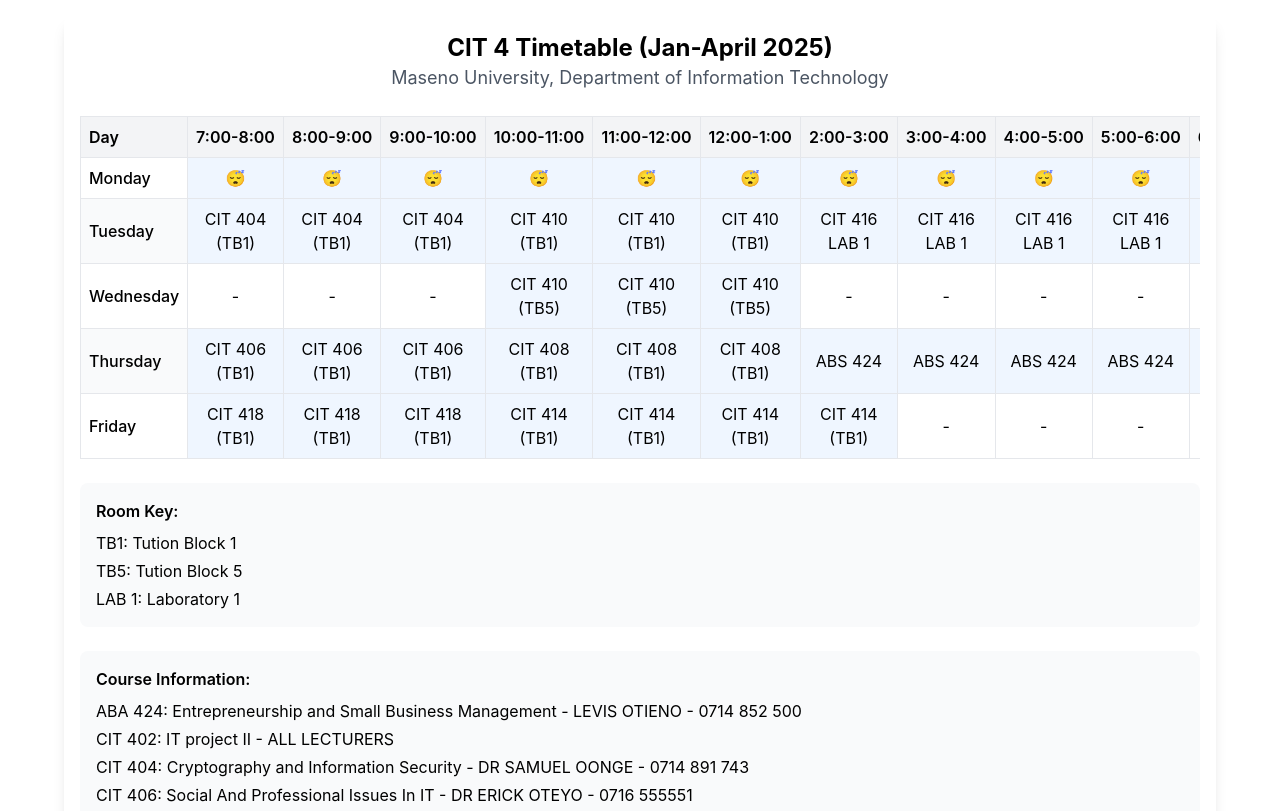
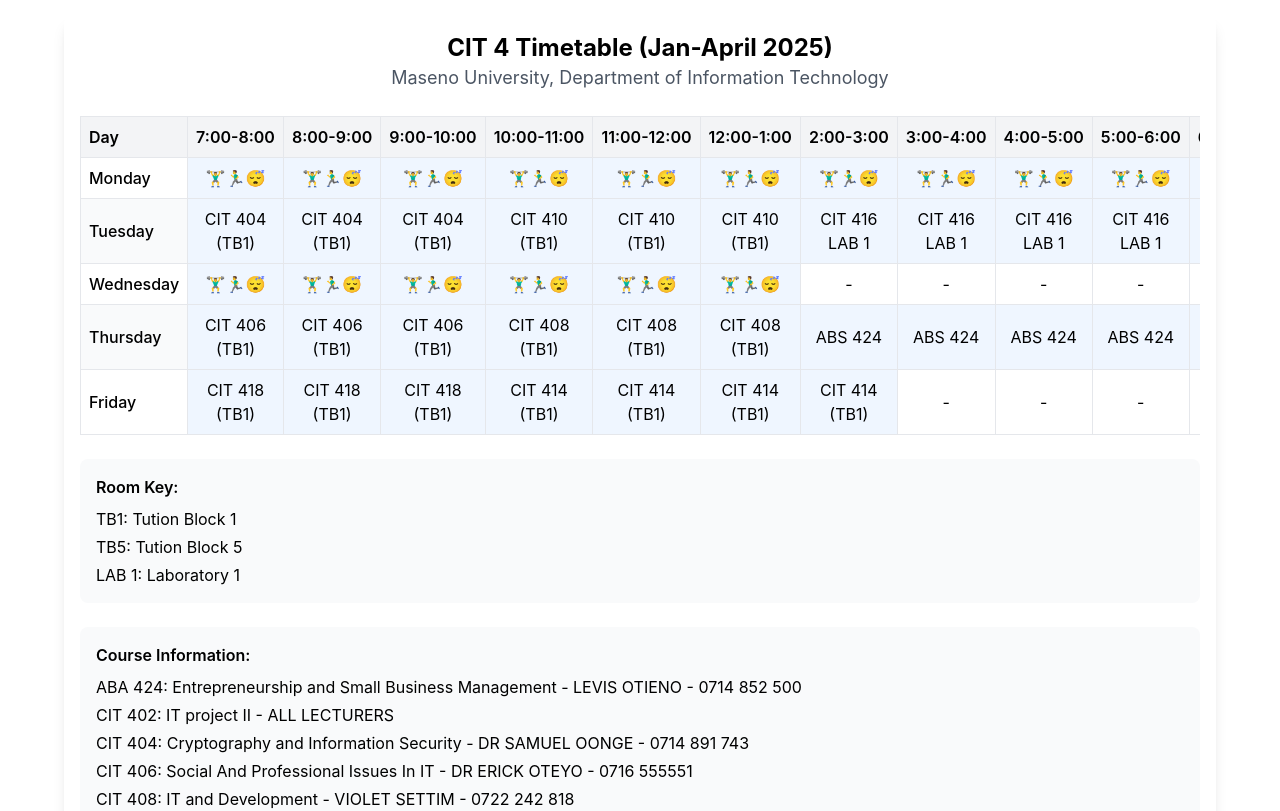
Before and after one commit to JosephNjoroge8/cit4-timetable, a React (Create React App) app: page / in a window 1280 px wide. Shown: the top 811 px of the page. Built offline with nearby package versions, Linux system fonts and the light colour scheme.

Commit message:
timetable  update

```diff
--- a/src/components/TimeTable.jsx
+++ b/src/components/TimeTable.jsx
@@ -8,7 +8,7 @@
   ];
 
   const schedule = {
-    "Monday": Array(11).fill("😴"),
+    "Monday": Array(11).fill("🏋️‍♂️🏃‍♂️😴"),
     "Tuesday": [
       "CIT 404 (TB1)", "CIT 404 (TB1)", "CIT 404 (TB1)",
       "CIT 410 (TB1)", "CIT 410 (TB1)", "CIT 410 (TB1)",
@@ -16,8 +16,8 @@
       "CIT 416 LAB 1", "CIT 416 LAB 1"
     ],
     "Wednesday": [
-      "-", "-", "-",
-      "CIT 410 (TB5)", "CIT 410 (TB5)", "CIT 410 (TB5)",
+      "🏋️‍♂️🏃‍♂️😴", "🏋️‍♂️🏃‍♂️😴", "🏋️‍♂️🏃‍♂️😴",
+      "🏋️‍♂️🏃‍♂️😴", "🏋️‍♂️🏃‍♂️😴", "🏋️‍♂️🏃‍♂️😴",
       "-", "-", "-", "-", "-"
     ],
     "Thursday": [
```
